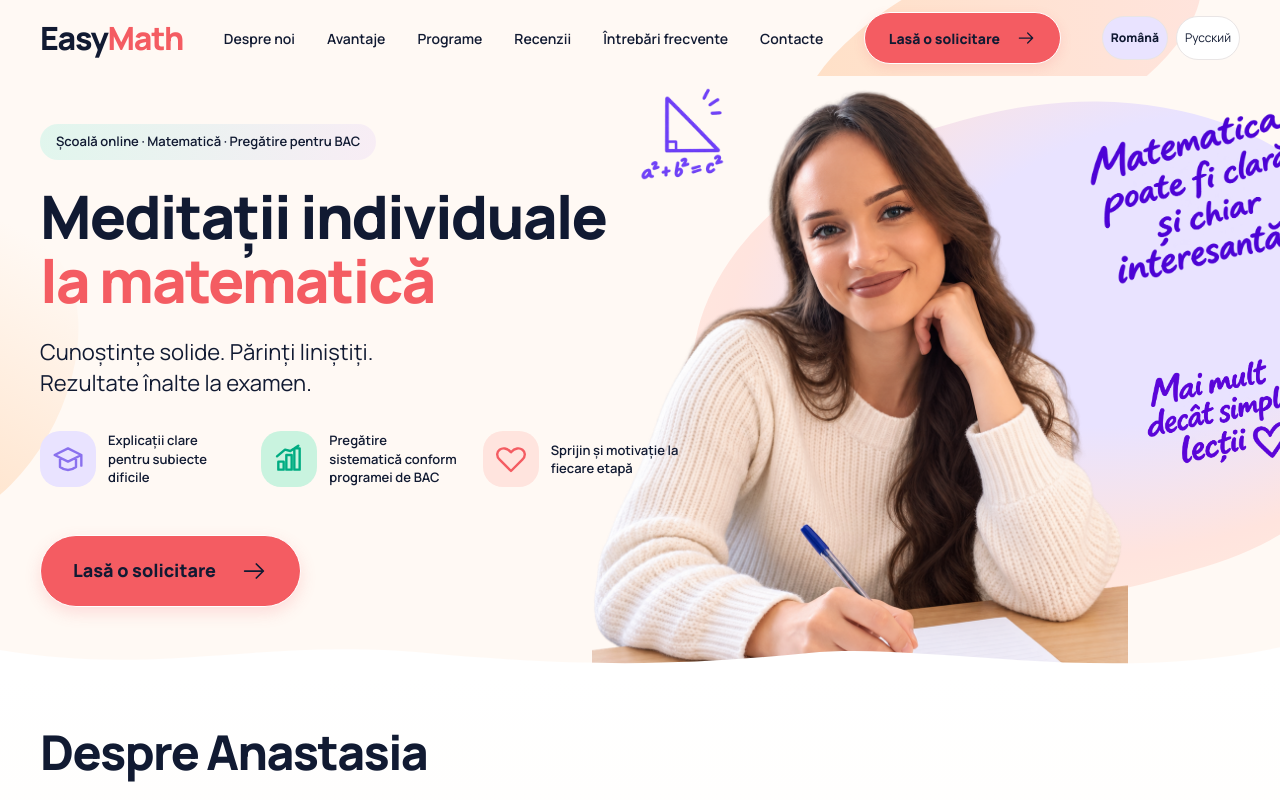
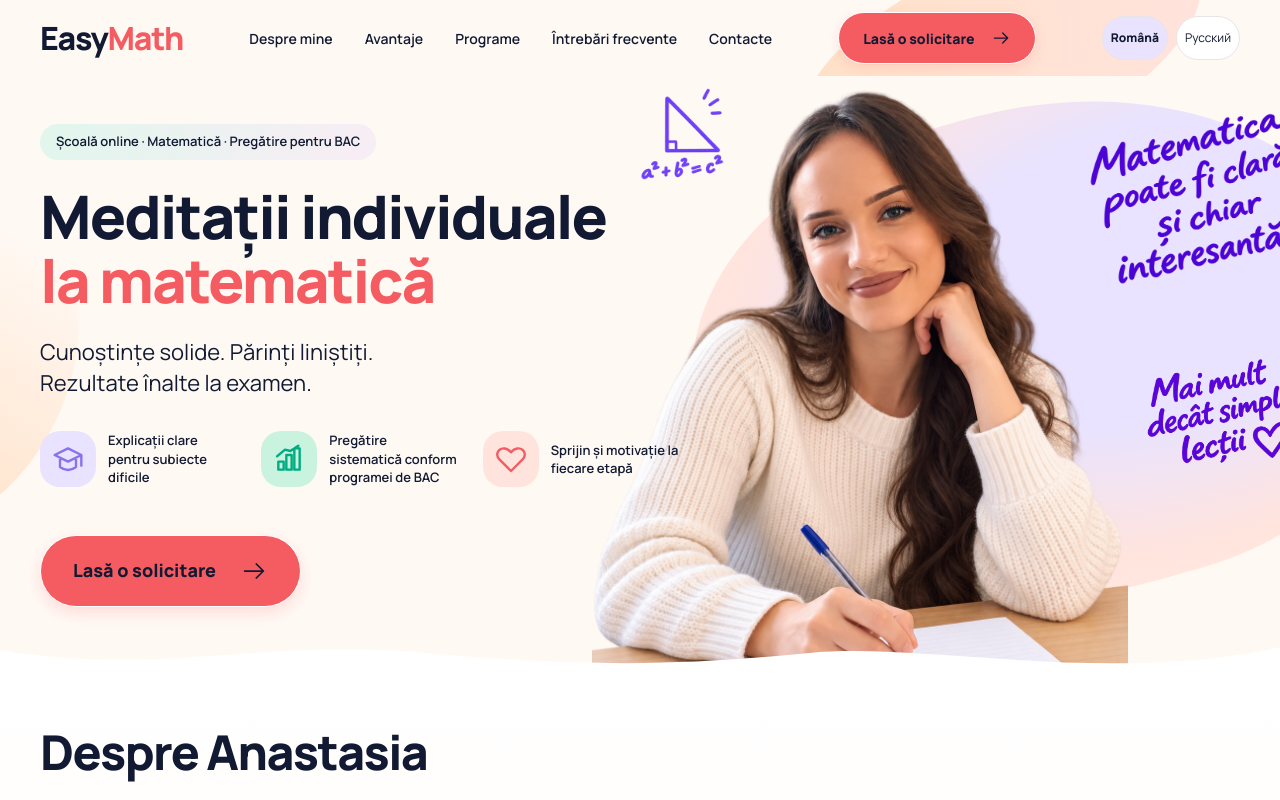
Before and after one commit to TrixterXD/math-bac-landing, a Next.js app: page /ro in a window 1280 px wide. Shown: the top 800 px of the page. Built offline with nearby package versions, Linux system fonts and the light colour scheme; no server answers.

Commit message:
fix: chenged header navigation label

```diff
--- a/src/components/Header/Header.data.ts
+++ b/src/components/Header/Header.data.ts
@@ -1,8 +1,7 @@
 export const navigationItems = [
-  { id: "about", label: "О нас", href: "#about" },
+  { id: "about", label: "Обо мне", href: "#about" },
   { id: "advantages", label: "Преимущества", href: "#advantages" },
   { id: "programs", label: "Программы", href: "#programs" },
-  { id: "reviews", label: "Отзывы", href: "#reviews" },
   { id: "faq", label: "FAQ", href: "#faq" },
   { id: "contact", label: "Контакты", href: "#contact" },
 ] as const;
--- a/src/i18n/messages.types.ts
+++ b/src/i18n/messages.types.ts
@@ -65,7 +65,7 @@ export type Messages = {
     closeMenu: string;
     navigationLabel: string;
     navigation: Record<
-      "about" | "advantages" | "programs" | "reviews" | "faq" | "contact",
+      "about" | "advantages" | "programs" | "faq" | "contact",
       string
     >;
     cta: string;
--- a/src/i18n/ro.ts
+++ b/src/i18n/ro.ts
@@ -13,10 +13,9 @@ export const ro = {
     closeMenu: "Închide meniul",
     navigationLabel: "Navigare principală",
     navigation: {
-      about: "Despre noi",
+      about: "Despre mine",
       advantages: "Avantaje",
       programs: "Programe",
-      reviews: "Recenzii",
       faq: "Întrebări frecvente",
       contact: "Contacte",
     },
--- a/src/i18n/ru.ts
+++ b/src/i18n/ru.ts
@@ -12,10 +12,9 @@ export const ru = {
     closeMenu: "Закрыть меню",
     navigationLabel: "Основная навигация",
     navigation: {
-      about: "О нас",
+      about: "Обо мне",
       advantages: "Преимущества",
       programs: "Программы",
-      reviews: "Отзывы",
       faq: "FAQ",
       contact: "Контакты",
     },
```
